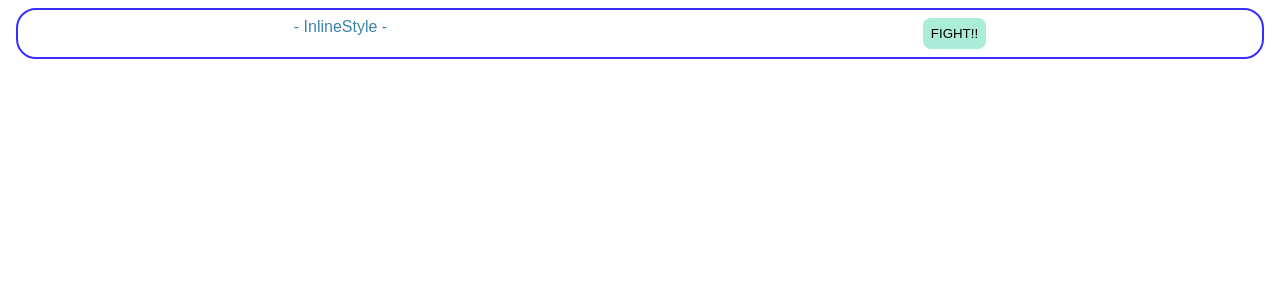
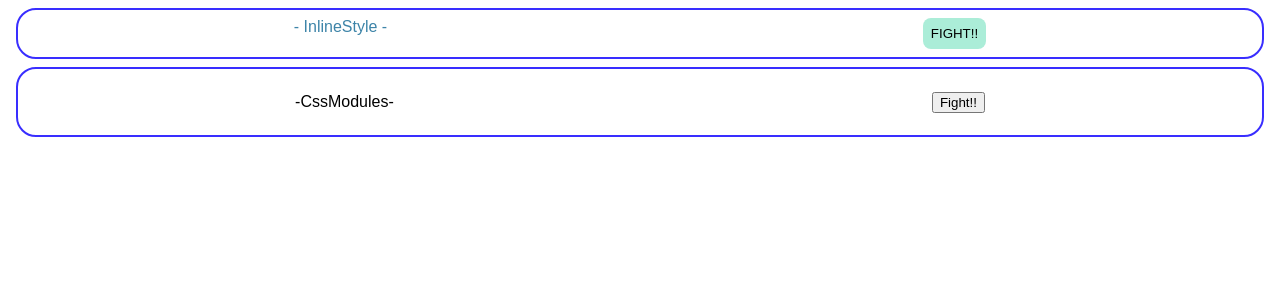
Before and after one commit to jun-yuaka/react_css_lesson, a React (Create React App) app: page / in a window 1280 px wide. Shown: the top 300 px of the page. Built offline with nearby package versions, Linux system fonts and the light colour scheme.

Commit message:
cssmoduleを作成してあてた

```diff
--- a/src/App.js
+++ b/src/App.js
@@ -1,3 +1,4 @@
+import { CssModules } from "./components/CssModules";
 import { InlineStyle } from "./components/InlineStyle";
 import "./styles.css";
 
@@ -5,6 +6,7 @@
   return (
     <div className="App">
       <InlineStyle />
+      <CssModules />
     </div>
   );
 }
--- a/src/components/CssModules.jsx
+++ b/src/components/CssModules.jsx
@@ -0,0 +1,10 @@
+import classes from "./CssModules.module.scss";
+
+export const CssModules = () => {
+  return (
+    <div className={classes.container}>
+      <p> -CssModules- </p>
+      <button>Fight!!</button>
+    </div>
+  );
+};
--- /dev/null
+++ b/src/components/CssModules.module.scss
@@ -0,0 +1,9 @@
+.container {
+  border: 2px solid #392eff;
+  display: flex;
+  align-items: center;
+  justify-content: space-around;
+  padding: 8px;
+  margin: 8px;
+  border-radius: 20px;
+}
```
